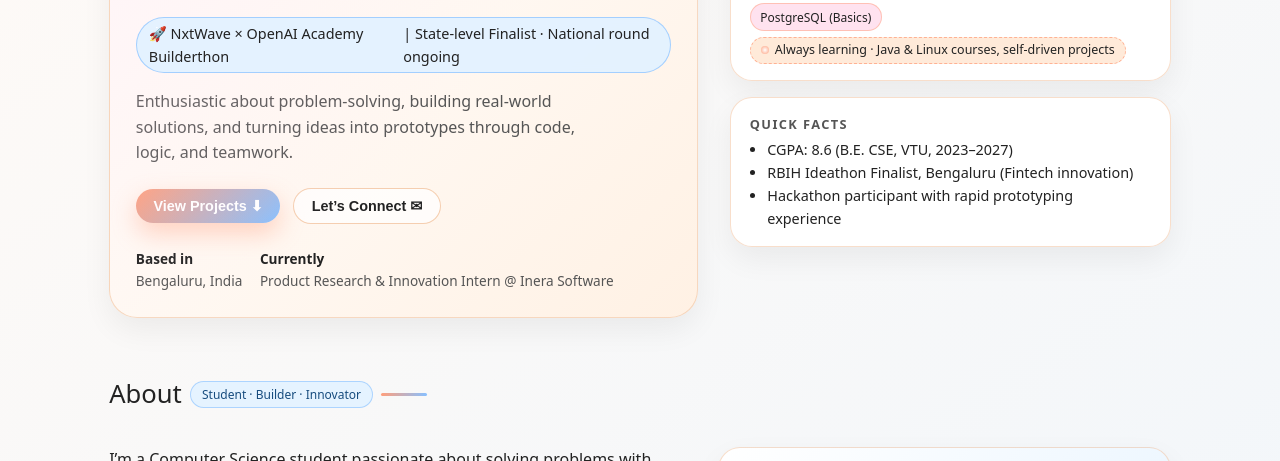
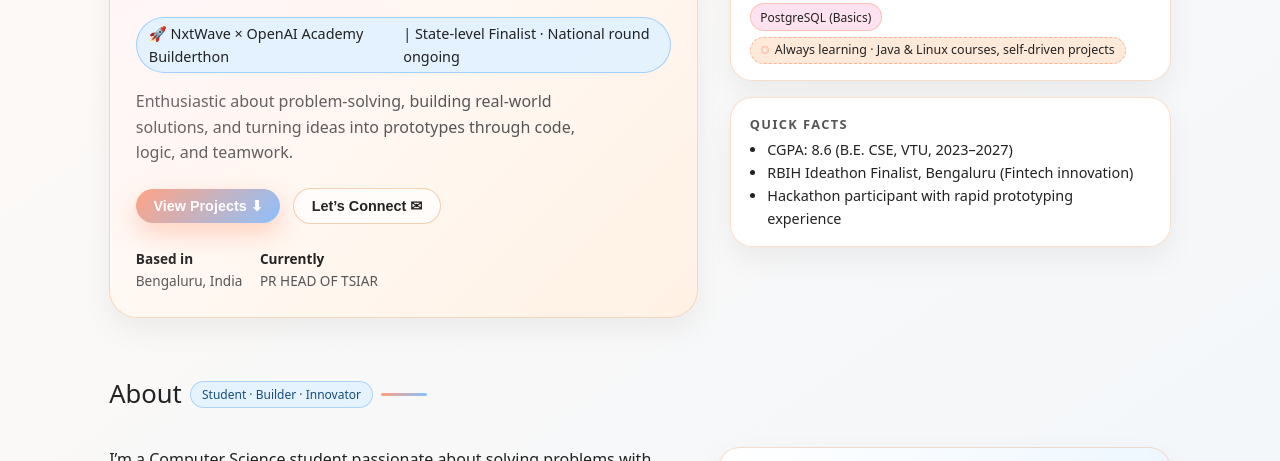
Before and after one commit to ChaithanyaN31/portfolio__c, a plain HTML site: page index.html in a window 1280 px wide. Shown: the part 273-734 px from the top of the page. Drawn offline with Linux system fonts and the light colour scheme.

Commit message:
Update index.html

```diff
--- a/index.html
+++ b/index.html
@@ -715,7 +715,7 @@
           </div>
           <div class="hero-meta-item">
             <span>Currently</span>
-            Product Research & Innovation Intern @ Inera Software
+            PR HEAD OF TSIAR
           </div>
         </div>
       </div>
```
